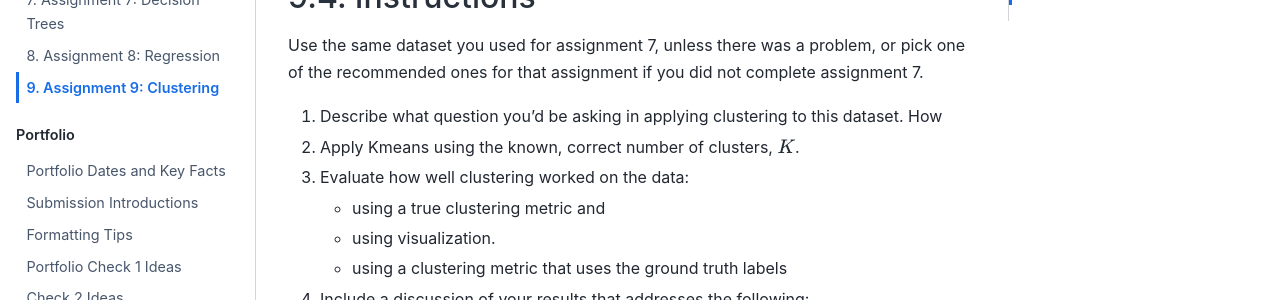
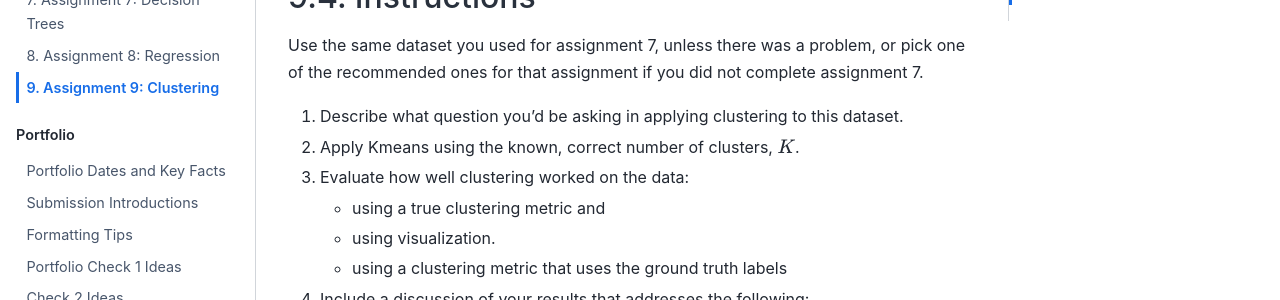
Before and after one commit to rhodyprog4ds/BrownFall21, a Jupyter Book: the page built from assignments/09-clustering.md, in a window 1280 px wide and 900 px high, scrolled down 867 px. Shown: the part 154-454 px from the top of the window. Built offline with Jupyter Book 1.0.4 settings and Sphinx 7.4.7 and the Sphinx Book theme 1.1.4, drawn with Linux system fonts in a browser that asks for light colours; pages that are not in the unit, such as notebooks, are missing from menus.

Commit message:
fix typo

```diff
--- a/assignments/09-clustering.md
+++ b/assignments/09-clustering.md
@@ -42,7 +42,7 @@ substitutions:
 
 Use the same dataset you used for assignment 7, unless there was a problem, or pick one of the recommended ones for that assignment if you did not complete assignment 7.
 
-1. Describe what question you'd be asking in applying clustering to this dataset.  How
+1. Describe what question you'd be asking in applying clustering to this dataset.
 1. Apply Kmeans using the known, correct
 number of clusters, $K$.
 1.  Evaluate how well clustering worked on the data:
```
